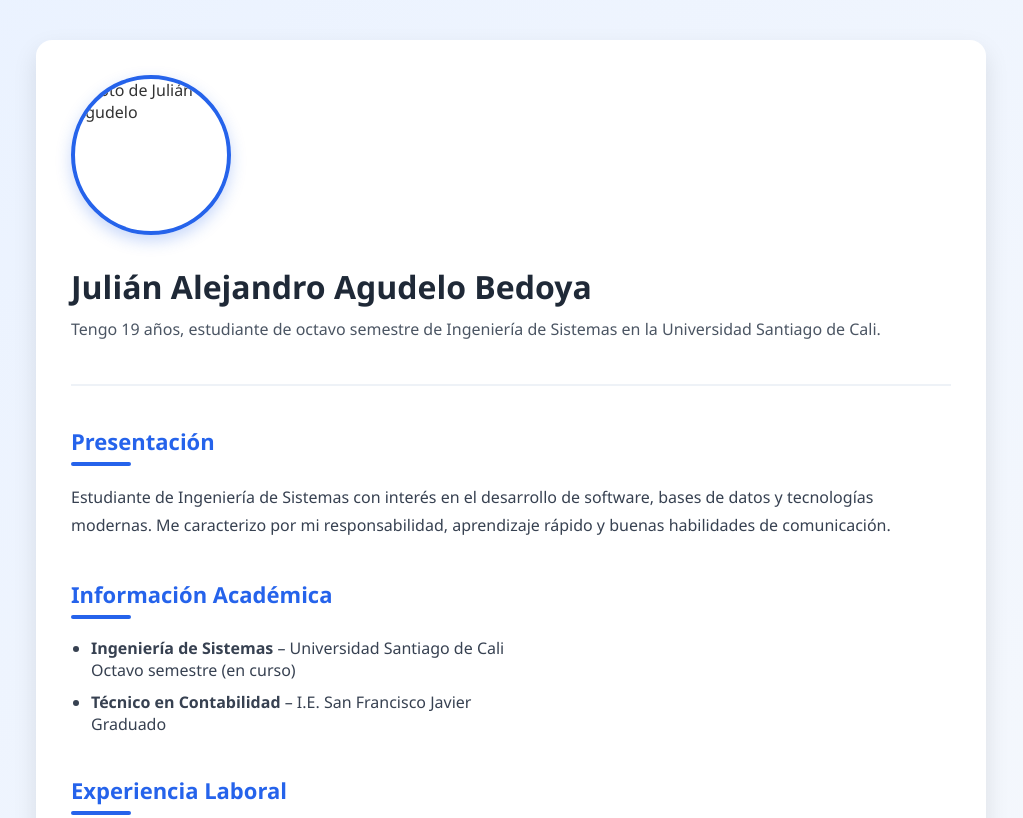
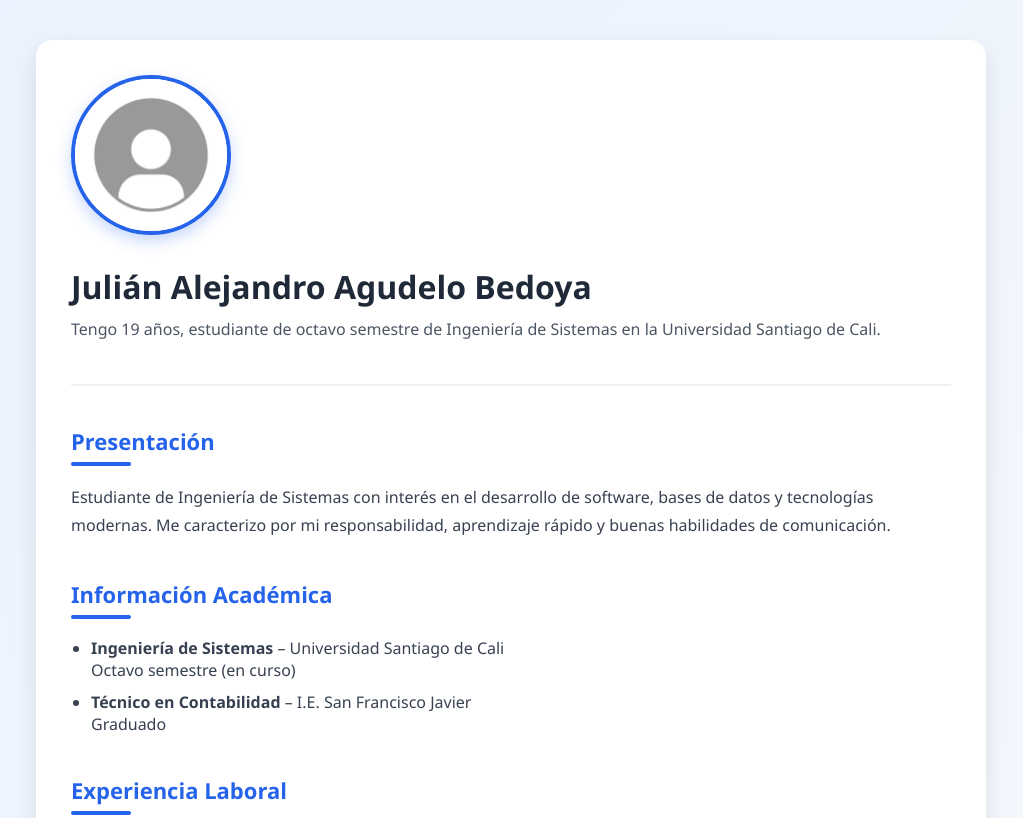
Before and after one commit to JulianAgudelo7/JulianAgudelo7.github.io, a plain HTML site: page index.html in a window 1280 px wide. Shown: the top 818 px of the page, without its empty margins (129-1152 px from the left). Drawn offline with Linux system fonts and the light colour scheme.

Commit message:
Fronted 3

```diff
--- a/index.html
+++ b/index.html
@@ -141,7 +141,7 @@
 
     <div class="header">
         <!-- CAMBIA LA RUTA SI USAS /images -->
-        <img src="foto.jpg" alt="Foto de Julián Agudelo" class="photo">
+        <img src="Images/foto.jpg" alt="Foto de Julián Agudelo" class="photo">
 
         <div>
             <h1>Julián Alejandro Agudelo Bedoya</h1>
```
